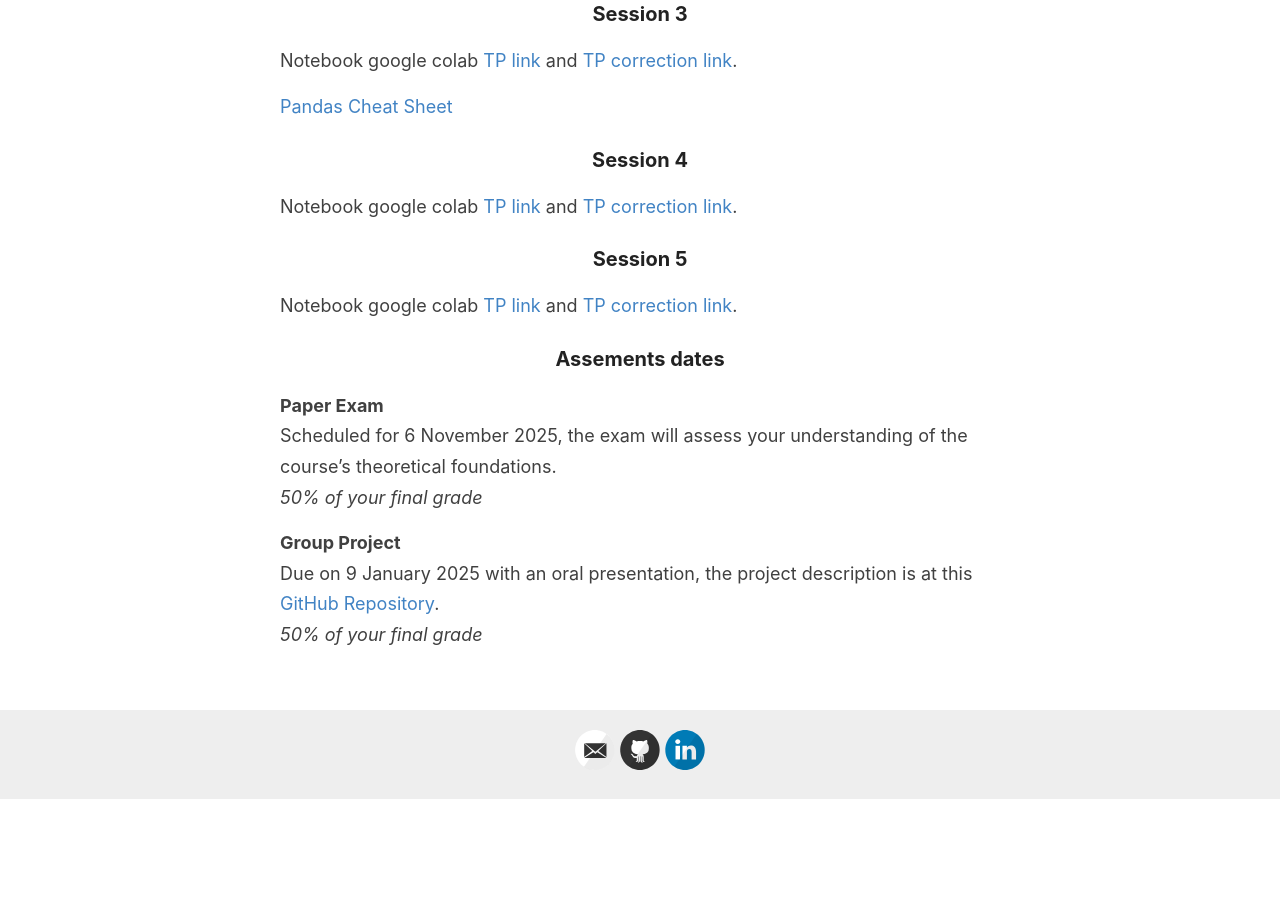
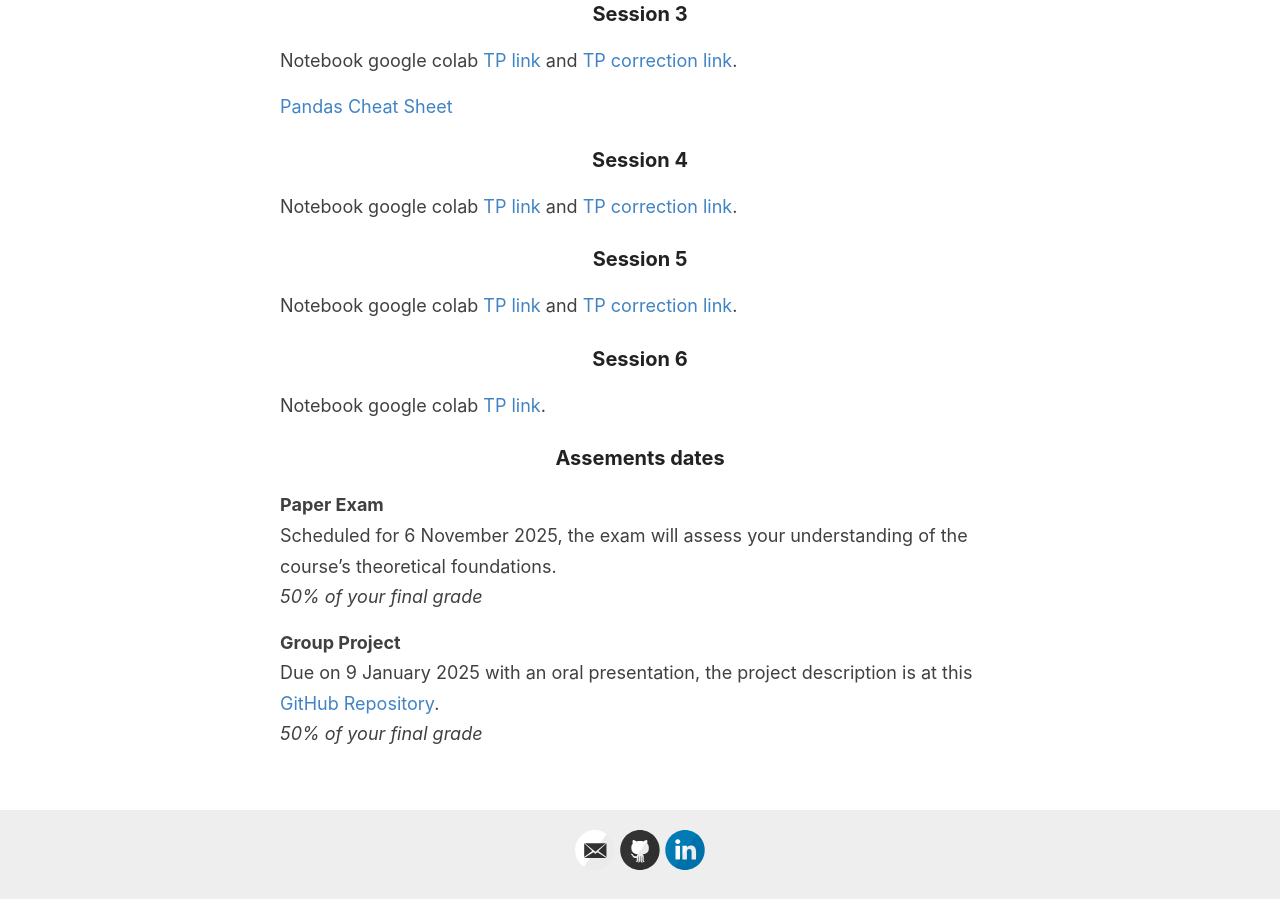
Before and after one commit to Zaltarba/blog, a Jekyll site: the page built from _pages/teaching.md, in a window 1280 px wide and 900 px high, scrolled down 715 px. Built offline with Jekyll 4.4.1, drawn with Linux system fonts in a browser that asks for light colours; before the commit the page ends 1515 px from its top, so only the background shows below that.

Commit message:
Update teaching.md

```diff
--- a/_pages/teaching.md
+++ b/_pages/teaching.md
@@ -26,11 +26,13 @@ Notebook google colab [TP link](https://colab.research.google.com/github/Zaltarb
 
 Notebook google colab [TP link](https://colab.research.google.com/github/Zaltarba/PSL_python_for_finance/blob/main/python_session_4.ipynb) and [TP correction  link](https://colab.research.google.com/github/Zaltarba/PSL_python_for_finance/blob/main/python_session_4_corrected.ipynb).
 
-
 ### Session 5
 
 Notebook google colab [TP link](https://colab.research.google.com/github/Zaltarba/PSL_python_for_finance/blob/main/python_session_5.ipynb) and [TP correction  link](https://colab.research.google.com/github/Zaltarba/PSL_python_for_finance/blob/main/python_session_5_corrected.ipynb).
 
+### Session 6
+
+Notebook google colab [TP link](https://colab.research.google.com/github/Zaltarba/PSL_python_for_finance/blob/main/python_session_6.ipynb).
 
 ### Assements dates
 
```
